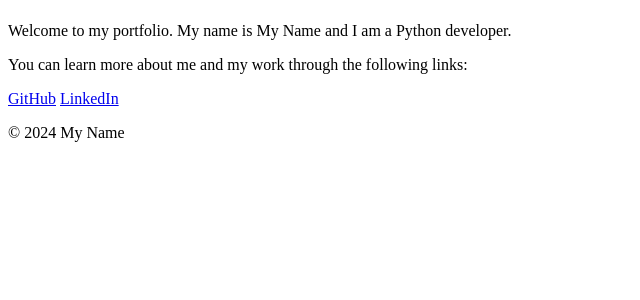
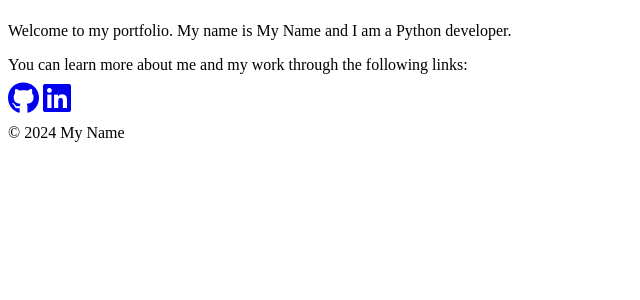
Before and after one commit to Ebredvick/website_portfolio, a FastAPI app: page / in a window 1280 px wide. Shown: the part 58-358 px from the top of the page, without its empty margins (0-640 px from the left). Run offline with FastAPI, Linux system fonts and the light colour scheme; some libraries are stand-ins or nearby versions.

Commit message:
Add font awesome resource for icons

```diff
--- a/app/templates/index.html
+++ b/app/templates/index.html
@@ -5,6 +5,7 @@
     <meta name="viewport" content="width=device-width, initial-scale=1.0">
     <title>{{title}}</title>
     <link rel="stylesheet" href="{{url_for('static', path='css/style.css')}}">
+    <script src="https://kit.fontawesome.com/4598526e52.js" crossorigin="anonymous"></script>
 </head>
 <body>
     <header>
@@ -16,8 +17,8 @@
             <p>Welcome to my portfolio. My name is {{name}} and I am a Python developer.</p>
             <p>You can learn more about me and my work through the following links:</p>
 
-            <a href="{{github_url}}" target="_blank" rel="noopener">GitHub</a>
-            <a href="{{linkedin_url}}" target="_blank" rel="noopener">LinkedIn</a>
+            <a href="{{github_url}}" target="_blank" rel="noopener"><i class="fab fa-github fa-2xl"></i></a>
+            <a href="{{linkedin_url}}" target="_blank" rel="noopener"><i class="fab fa-linkedin fa-2xl"></i></a>
         </section>
     </main>
 
```
